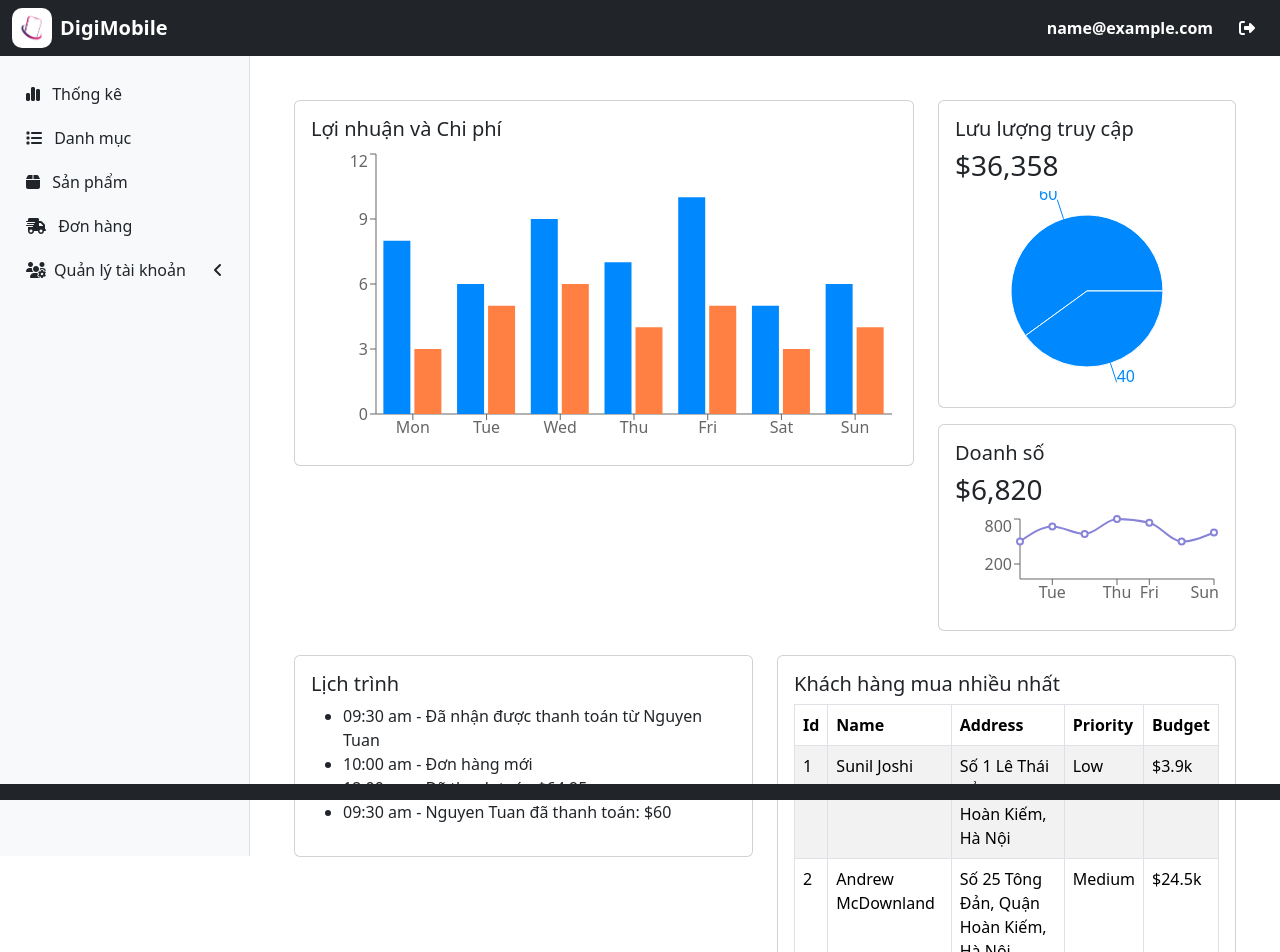
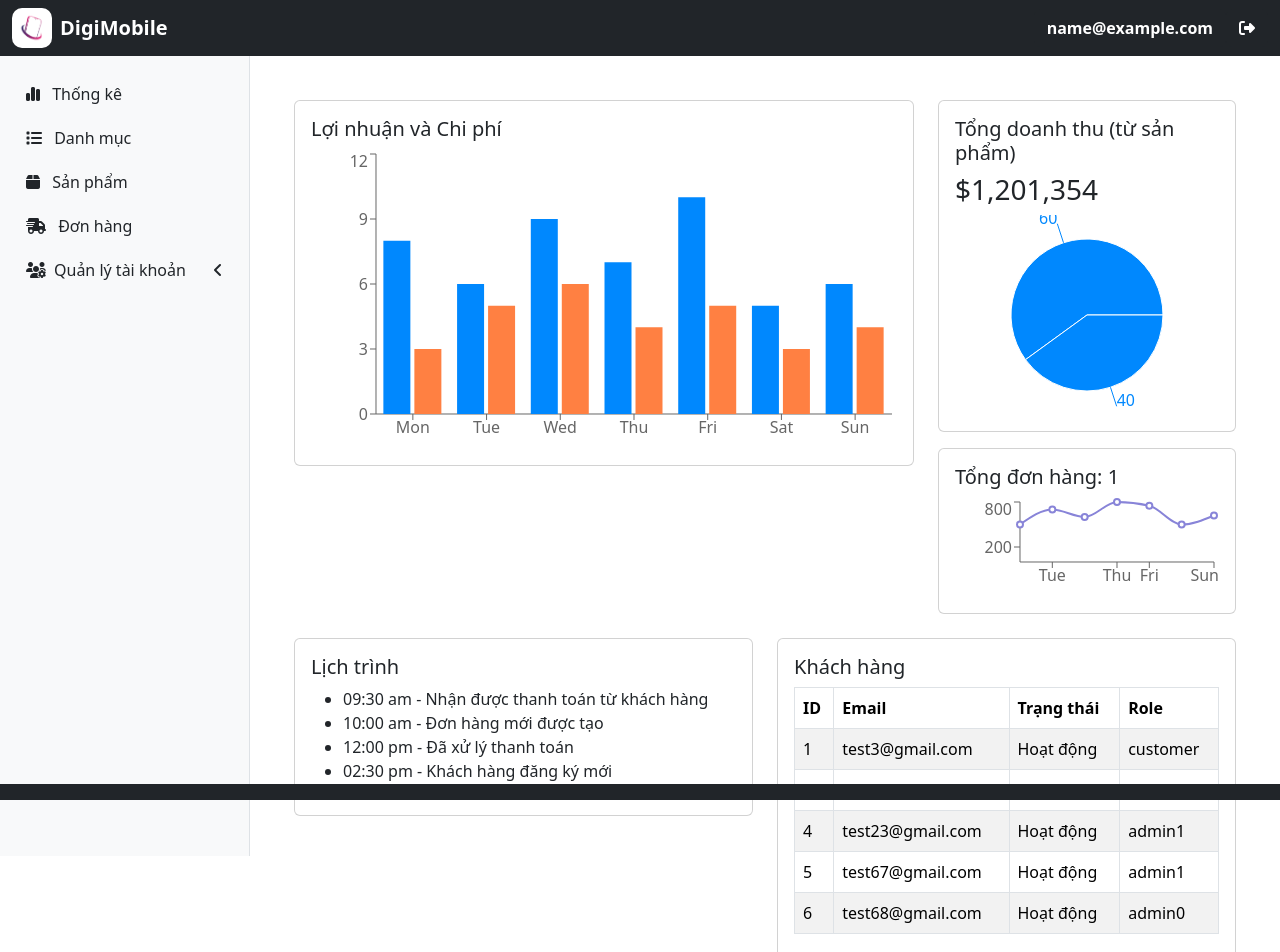
Before and after one commit to LmNgn/DigiMobile, a React (Vite) app: page /admin in a window 1280 px wide. Shown: the top 952 px of the page. Built offline with nearby package versions, Linux system fonts and the light colour scheme; no server answers; data requests are answered from the project's data file; sample sign-in values are in the browser's storage.

Commit message:
update admin/home

```diff
--- a/src/pages/admin/Home.tsx
+++ b/src/pages/admin/Home.tsx
@@ -1,8 +1,12 @@
 import "bootstrap/dist/css/bootstrap.min.css";
-import { useEffect } from "react";
 import { Container, Row, Col, Card, Table } from "react-bootstrap";
 import { BarChart, Bar, XAxis, YAxis, Tooltip, ResponsiveContainer, PieChart, Pie, LineChart, Line } from "recharts";
+import { useList } from "./hooks/useList";
 function Home() {
+  const { data: products = [] } = useList({ resource: "products" });
+  const { data: users = [] } = useList({ resource: "users" });
+  const { data: orders = [] } = useList({ resource: "orders" });
+
   const profitData = [
     { day: "Mon", profit: 8, expense: 3 },
     { day: "Tue", profit: 6, expense: 5 },
@@ -28,13 +32,9 @@ function Home() {
     { day: "Sun", sales: 620 },
   ];
 
-  const clients = [
-    { id: 1, name: "Sunil Joshi", address: "Số 1 Lê Thái Tổ, Quận Hoàn Kiếm, Hà Nội", priority: "Low", budget: "$3.9k" },
-    { id: 2, name: "Andrew McDownland", address: "Số 25 Tông Đản, Quận Hoàn Kiếm, Hà Nội", priority: "Medium", budget: "$24.5k" },
-    { id: 3, name: "Christopher Jamil", address: "Số 18 Ngọc Hà, Quận Ba Đình, Hà Nội", priority: "High", budget: "$12.8k" },
-    { id: 4, name: "Nirav Joshi", address: "Số 1 Tràng Tiền, Quận Hoàn Kiếm, Hà Nội", priority: "Critical", budget: "$2.4k" },
-    { id: 5, name: "Tim George", address: "Số 19C Hoàng Diệu, Quận Ba Đình, Hà Nội", priority: "Critical", budget: "$5.4k" },
-  ];
+  const topUsers = users.slice(0, 5); // hoặc lọc theo điều kiện cụ thể hơn nếu có
+  const totalRevenue = products.reduce((acc: any, item: any) => acc + Number(item.price || 0), 0);
+
   return (
     <Container fluid className="p-4">
       <Row>
@@ -54,8 +54,8 @@ function Home() {
         </Col>
         <Col md={4}>
           <Card className="p-3">
-            <h5>Lưu lượng truy cập</h5>
-            <h3>$36,358</h3>
+            <h5>Tổng doanh thu (từ sản phẩm)</h5>
+            <h3>${totalRevenue.toLocaleString()}</h3>
             <ResponsiveContainer width="100%" height={200}>
               <PieChart>
                 <Pie data={trafficData} dataKey="value" fill="#0088FE" label />
@@ -63,8 +63,7 @@ function Home() {
             </ResponsiveContainer>
           </Card>
           <Card className="p-3 mt-3">
-            <h5>Doanh số</h5>
-            <h3>$6,820</h3>
+            <h5>Tổng đơn hàng: {orders.length}</h5>
             <ResponsiveContainer width="100%" height={100}>
               <LineChart data={salesData}>
                 <XAxis dataKey="day" />
@@ -76,39 +75,38 @@ function Home() {
           </Card>
         </Col>
       </Row>
+
       <Row className="mt-4">
         <Col md={6}>
           <Card className="p-3">
             <h5>Lịch trình</h5>
             <ul>
-              <li>09:30 am - Đã nhận được thanh toán từ Nguyen Tuan</li>
-              <li>10:00 am - Đơn hàng mới</li>
-              <li>12:00 am - Đã thanh toán $64,95</li>
-              <li>09:30 am - Nguyen Tuan đã thanh toán: $60</li>
+              <li>09:30 am - Nhận được thanh toán từ khách hàng</li>
+              <li>10:00 am - Đơn hàng mới được tạo</li>
+              <li>12:00 pm - Đã xử lý thanh toán</li>
+              <li>02:30 pm - Khách hàng đăng ký mới</li>
             </ul>
           </Card>
         </Col>
         <Col md={6}>
           <Card className="p-3">
-            <h5>Khách hàng mua nhiều nhất</h5>
+            <h5>Khách hàng</h5>
             <Table striped bordered>
               <thead>
                 <tr>
-                  <th>Id</th>
-                  <th>Name</th>
-                  <th>Address</th>
-                  <th>Priority</th>
-                  <th>Budget</th>
+                  <th>ID</th>
+                  <th>Email</th>
+                  <th>Trạng thái</th>
+                  <th>Role</th>
                 </tr>
               </thead>
               <tbody>
-                {clients.map(client => (
-                  <tr key={client.id}>
-                    <td>{client.id}</td>
-                    <td>{client.name}</td>
-                    <td>{client.address}</td>
-                    <td>{client.priority}</td>
-                    <td>{client.budget}</td>
+                {topUsers.map((user: any) => (
+                  <tr key={user.id}>
+                    <td>{user.id}</td>
+                    <td>{user.email}</td>
+                    <td>{user.status ? "Hoạt động" : "Khoá"}</td>
+                    <td>{user.role || "customer"}</td>
                   </tr>
                 ))}
               </tbody>
@@ -119,4 +117,5 @@ function Home() {
     </Container>
   );
 }
+
 export default Home;
```
